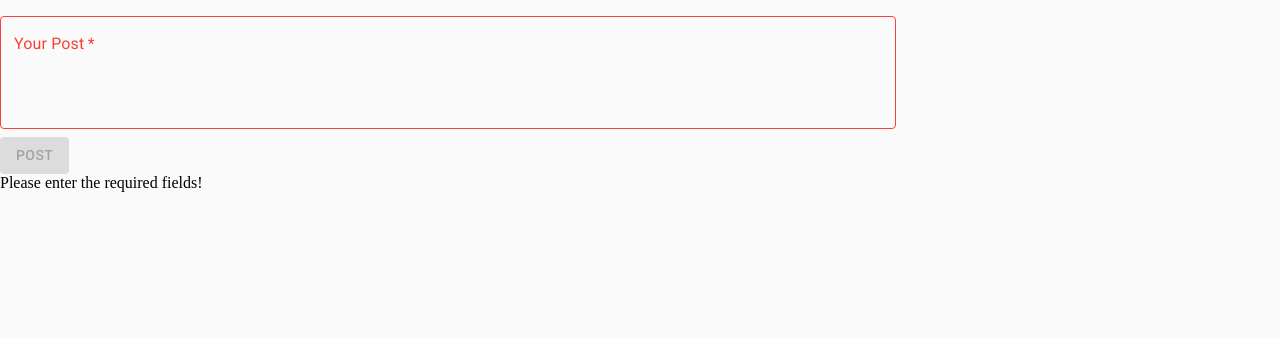
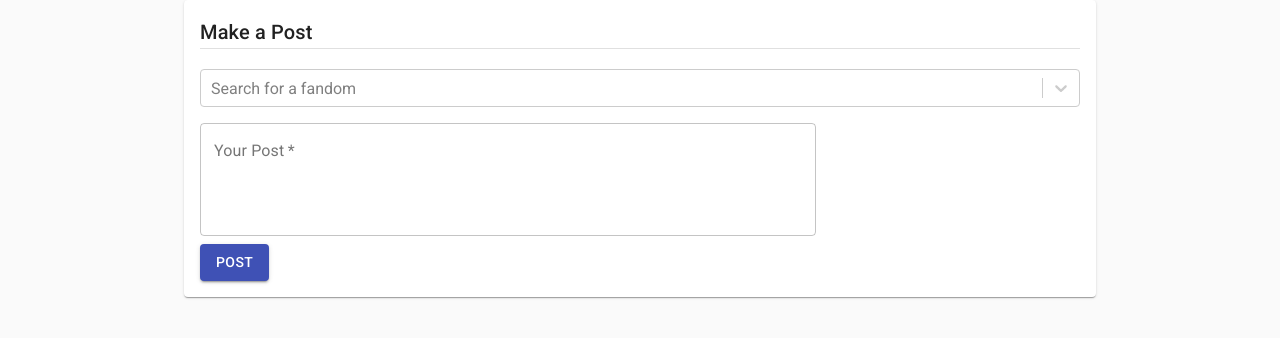
Before and after one commit to Puratinamu/fanlinc, a React (Create React App) app in the folder frontend/: page /newpost in a window 1280 px wide. Shown: the top 338 px of the page. Built offline with nearby package versions, Linux system fonts and the light colour scheme; the HTML template or start-up script is replaced by a standard one.

Commit message:
CLOUD-29 Progress on posts to timeline frontend

```diff
--- a/frontend/src/components/NewPostForm/NewPostForm.jsx
+++ b/frontend/src/components/NewPostForm/NewPostForm.jsx
@@ -4,6 +4,11 @@ import Button from '@material-ui/core/Button';
 import Box from '@material-ui/core/Box';
 import textPostRequests from '../../requests/textPostRequests';
 import { Redirect } from 'react-router-dom'
+import Paper from '@material-ui/core/Paper';
+import Divider from '@material-ui/core/Divider';
+import Typography from '@material-ui/core/Typography';
+import Container from '@material-ui/core/Container'
+import SearchField from '../core/searchfield'
 require('./NewPostForm.scss')
 
 class NewPostForm extends React.Component {
@@ -16,7 +21,7 @@ class NewPostForm extends React.Component {
             fandom: "",
             postText: "",
             fandomMissingError: false,
-            postTextMissingError: true,
+            postTextMissingError: false,
             postFailUnauthorizedError: false,
             postFailInternalServerError: false,
             postFailBadRequestError: false,
@@ -56,7 +61,7 @@ class NewPostForm extends React.Component {
     }
 
     handlePostInput(newPost) {
-        this.setState({ postText: newPost.target.value, postTextMissingError: false, unknownError: false })
+        this.setState({ postText: newPost.target.value, postTextMissingError: newPost.target.value === "", unknownError: false })
     }
 
     renderErrorMessage() {
@@ -84,6 +89,18 @@ class NewPostForm extends React.Component {
 
     render() {
         return (
+            <Container maxWidth="md">
+                <Paper className="cldi-make-post-main" >
+                    <Typography variant="h6">
+                        Make a Post
+                      </Typography>
+                    <Divider />
+
+                    <Box className="text-holder">
+                        <Box >
+
+                        <SearchField
+                        placeHolder="Search for a fandom"/>
                         <Box>
                             <Box>
                                 <PostField onInput={this.handlePostInput} error={this.state.postTextMissingError} />
@@ -94,6 +111,10 @@ class NewPostForm extends React.Component {
                             <Box>{this.renderErrorMessage()}</Box>
                             {this.checkPostSuccess()}
                         </Box>
+                    </Box>
+                    </Box>
+                </Paper >
+            </Container >
         )
     }
 }
--- a/frontend/src/components/NewPostForm/NewPostForm.scss
+++ b/frontend/src/components/NewPostForm/NewPostForm.scss
@@ -1,5 +1,7 @@
 $spacing: 1rem;
-
+.cldi-make-post-main{
+    padding:1rem;
+}
 .post-text-box {
     margin-left: spacing;
     margin-right: spacing;
@@ -10,3 +12,6 @@ $spacing: 1rem;
     margin-top: spacing;
     width: 150;
 }
+.text-holder{
+    margin-top:20px;
+}
```
Also changed, not shown: frontend/src/App.js (line endings or trailing spaces). Lines whose indentation alone changed are shown as unchanged.
